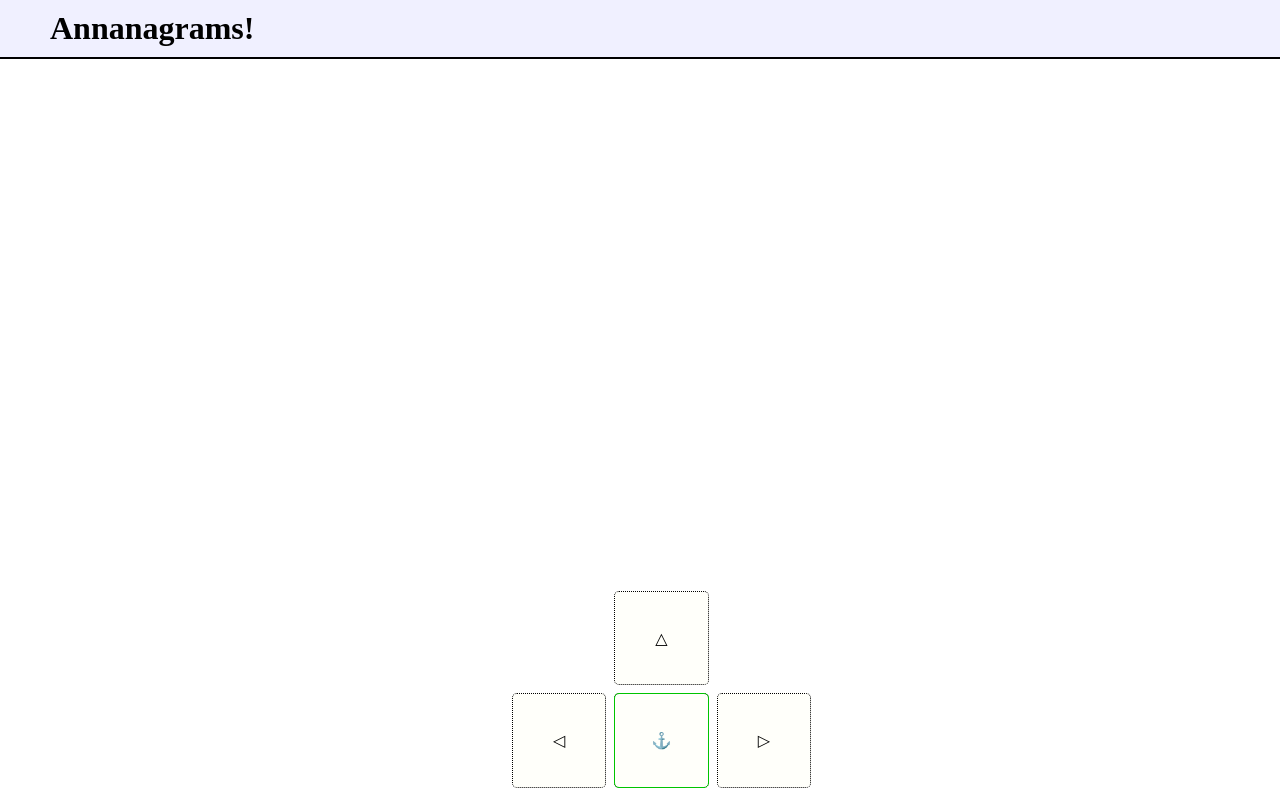
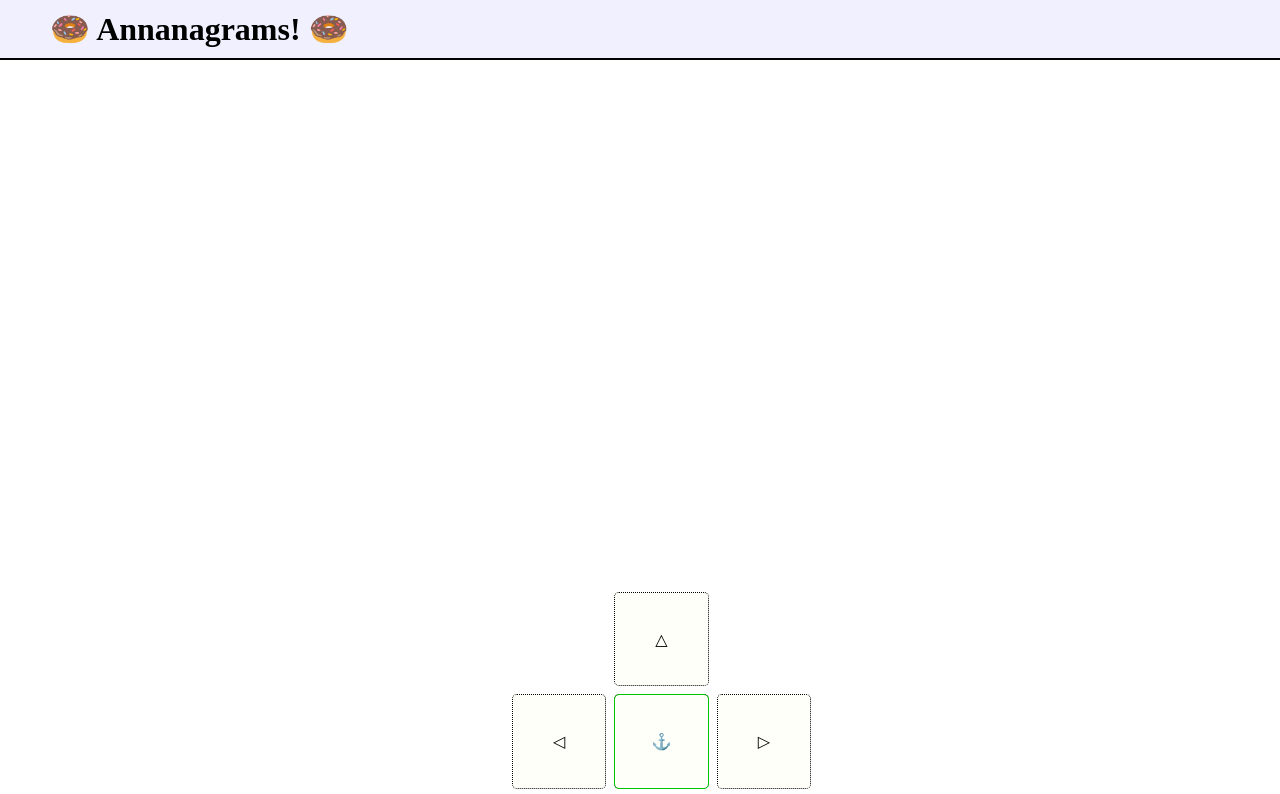
Before and after one commit to slaphappybee/annanagrams, a React (Create React App) app: page / in a window 1280 px wide. Shown: the top 794 px of the page. Built offline with nearby package versions, Linux system fonts and the light colour scheme.

Commit message:
Update header

```diff
--- a/src/header.tsx
+++ b/src/header.tsx
@@ -4,7 +4,7 @@ export default class Header extends React.Component {
     render() {
         return (
             <div className="header">
-                <h1>Annanagrams!</h1>
+                <h1>🍩 Annanagrams! 🍩</h1>
             </div>
         )
     }
```
